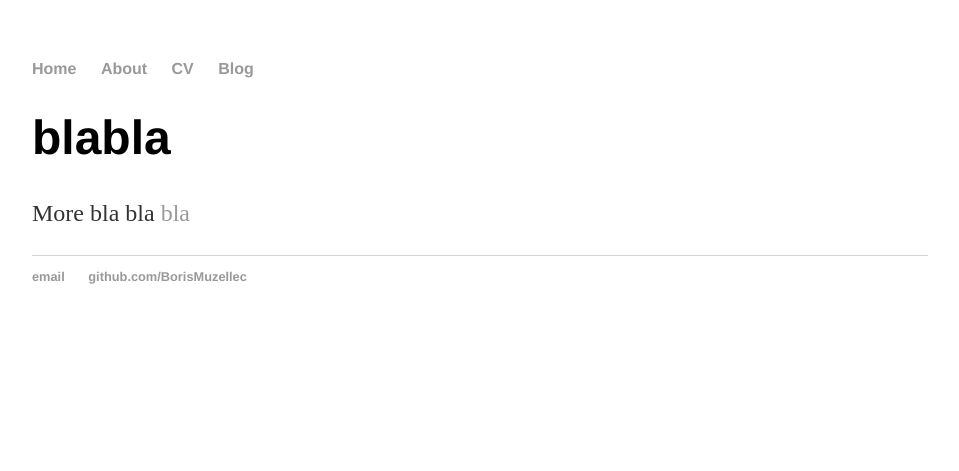
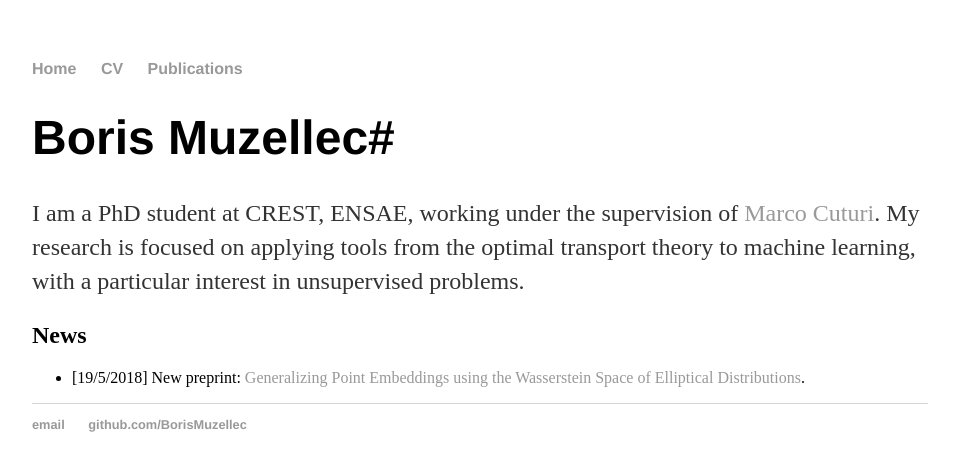
Before and after one commit to BorisMuzellec/borismuzellec.github.io, a Jekyll site: the page built from index.md, in a window 1280 px wide. Shown: the top 471 px of the page, without its empty margins (160-1119 px from the left). Built offline with Jekyll 4.4.1, drawn with Linux system fonts in a browser that asks for light colours.

Commit message:
first version

```diff
--- a/_layouts/default.html
+++ b/_layouts/default.html
@@ -9,9 +9,8 @@
 			<nav>
 	    		<ul>
 	        		<li><a href="/">Home</a></li>
-		        	<li><a href="/about">About</a></li>
 	        		<li><a href="/cv">CV</a></li>
-	        		<li><a href="/blog">Blog</a></li>
+	        		<li><a href="/publications">Publications</a></li>
 	    		</ul>
 			</nav>
 			<div class="container">
@@ -21,7 +20,7 @@
 			</div><!-- /.container -->
 			<footer>
 	    		<ul>
-	        		<li><a href="mailto:hankquinlanhub@gmail.com">email</a></li>
+	        		<li><a href="mailto:boris.muzellec@ensae.fr">email</a></li>
 	        		<li><a href="https://github.com/BorisMuzellec">github.com/BorisMuzellec</a></li>
 				</ul>
 			</footer>
--- /dev/null
+++ b/index.md
@@ -0,0 +1,12 @@
+---
+layout: default
+title: Boris Muzellec's personal page
+---
+
+# Boris Muzellec#
+
+I am a PhD student at CREST, ENSAE, working under the supervision of [Marco Cuturi](http://marcocuturi.net). My research is focused on applying tools from the optimal transport theory to machine learning, with a particular interest in unsupervised problems.
+
+## News ##
+
+* [19/5/2018] New preprint: [Generalizing Point Embeddings using the Wasserstein Space of Elliptical Distributions](https://arxiv.org/abs/1805.07594).
```
Also changed, not shown: cv/index.md (added, +7 -0 lines), publications/index.md (added, +12 -0 lines).
